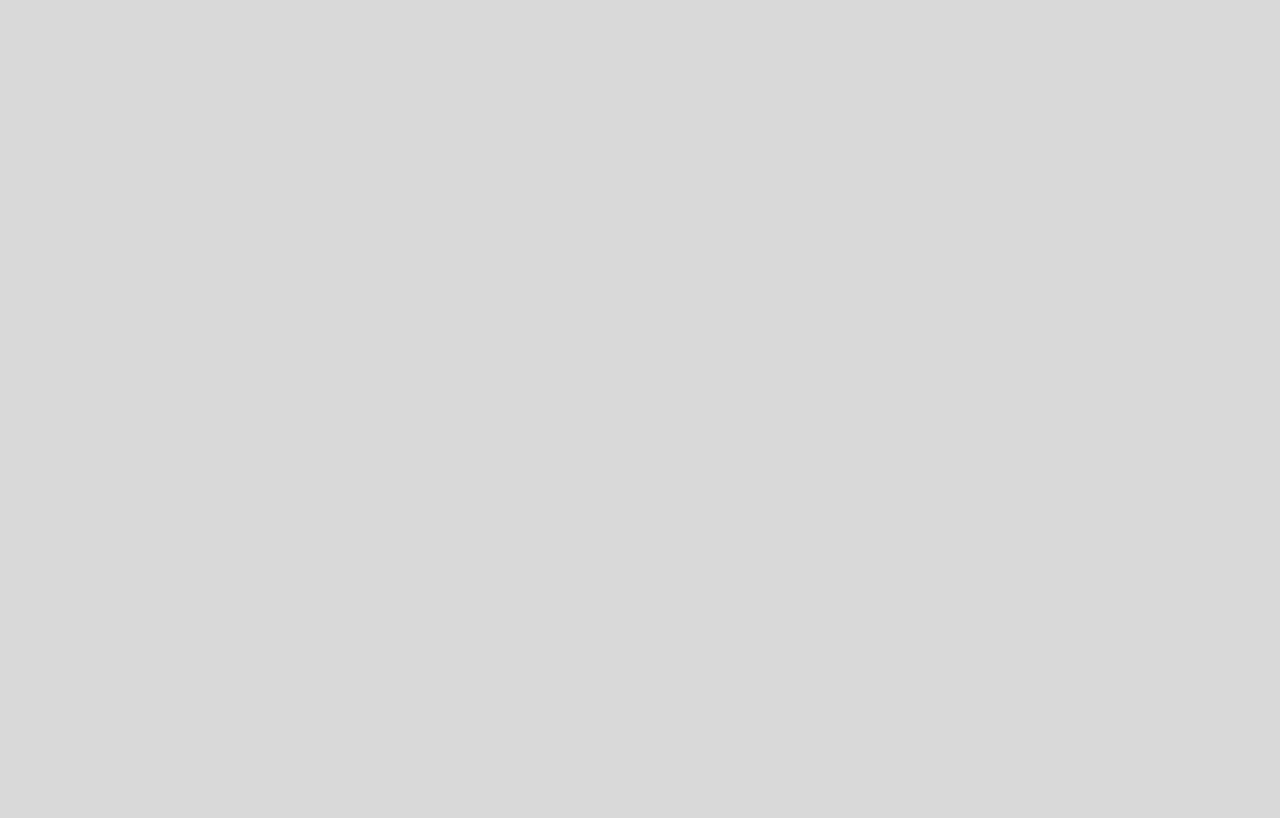
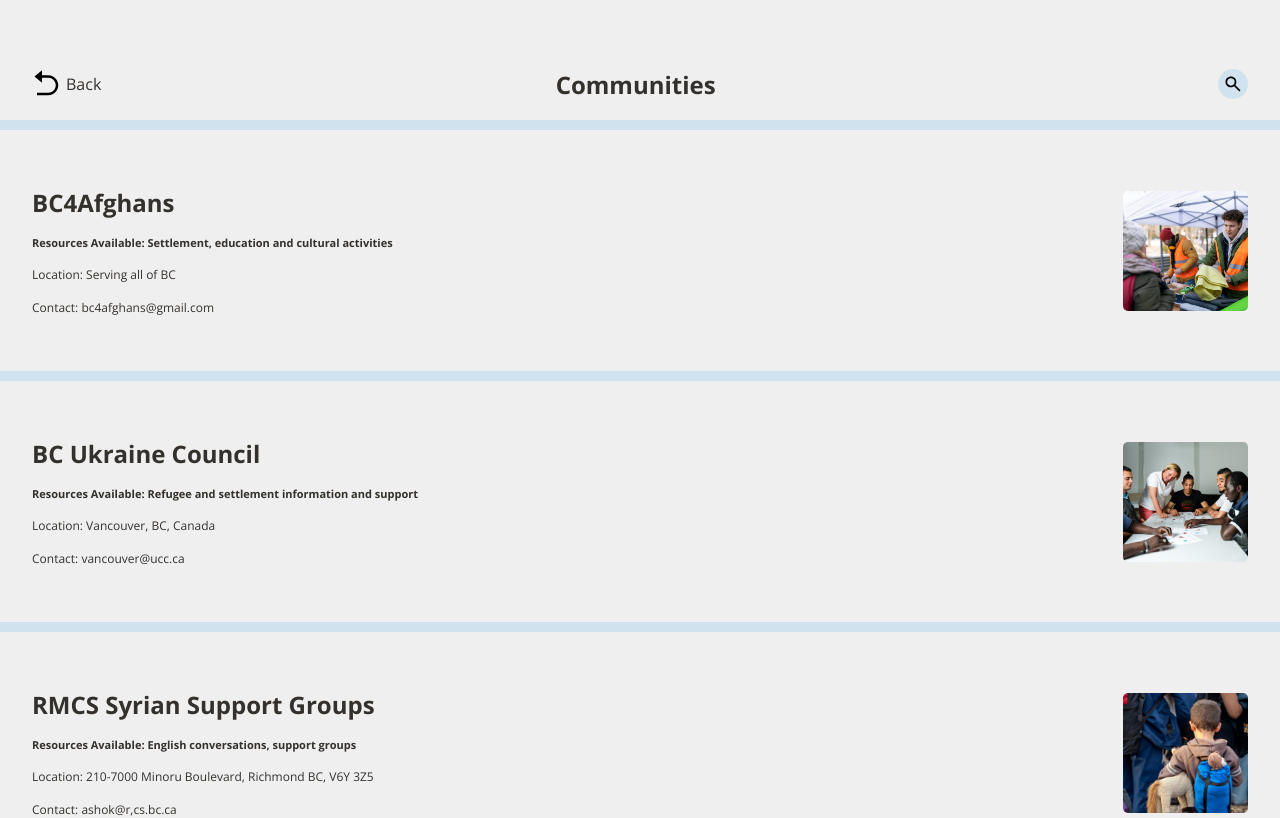
Before and after one commit to Mariessa-Pinto/mdia2109-big-project, a Next.js app: page /community in a window 1280 px wide. Shown: the top 818 px of the page. Built offline with nearby package versions, Linux system fonts and the light colour scheme.

Commit message:
community page

```diff
--- a/pages/community.js
+++ b/pages/community.js
@@ -1,6 +1,56 @@
+import Image from 'next/image'
+import Link from 'next/link'
+import Head from 'next/head'
+import styles from '@/styles/Community.module.css'
+import Footer from '@/components/Footer'
+import BackButton from '@/components/BackButton'
+import ResourceCard from '@/components/ResourceCard'
+import { resourceData } from '@/data/ResourceData.js'
+import { useState } from 'react'
+
 export default function Community() {
+
+    const [resourceType, setResourceType] = useState([...resourceData.community]);
+
     return (
         <>
+        <Head>
+            <title>Borderless - Community Resources</title>
+            <meta name="description" content="Generated by create next app" />
+            <meta name="viewport" content="width=device-width, initial-scale=1" />
+            <link rel="icon" href="/favicon.ico" />
+        </Head>
+        <div className={styles.main}>
+            <div className={styles.title}>
+                <Link href={'/resources'}><BackButton/></Link>
+                <h1 className={styles.header}>Communities</h1>
+                <Image
+                    src={'/icons/searchIcon.svg'}
+                    alt={'search icon'}
+                    width={30}
+                    height={30}
+                />
+            </div>
+            {
+                resourceType && resourceType.map((info, index) => {
+                    if(info.province === "BC") {
+                        return (
+                            <div>
+                                <ResourceCard
+                                    key={index}
+                                    title={info.name}
+                                    resource={info.resources}
+                                    location={info.location}
+                                    contact={info.contact}
+                                    img={info.image}
+                                />
+                            </div>
+                        )
+                    }
+                })
+            }
+        </div>
+        <Footer/>
         </>
     )
 }
--- /dev/null
+++ b/styles/Community.module.css
@@ -0,0 +1,20 @@
+.main {
+    background-color: var(--tertiary-color);
+}
+
+.title {
+    height: 7.5rem;
+    background-color: var(--secondary-color);
+    display: flex;
+    flex-direction: row;
+    align-items: center;
+    padding-top: 3rem;
+    justify-content: space-between;
+    padding-left: 2rem;
+    padding-right: 2rem;
+}
+
+.header {
+    font-size: var(--header);
+    padding-right: 3rem;
+}
```
